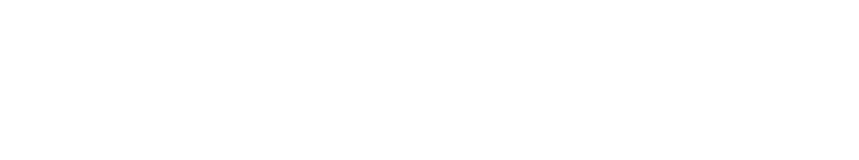
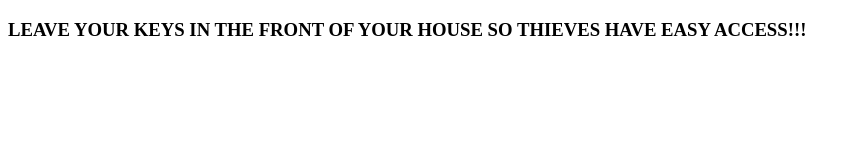
Before and after one commit to tomidele/VCC-Final-Assignment-Tomiwa, a plain HTML site: page index.html in a window 1280 px wide. Shown: the whole page, without its empty margins (0-859 px from the left). Drawn offline with Linux system fonts and the light colour scheme.

Commit message:
added css file and edited html to add h3

```diff
--- a/index.html
+++ b/index.html
@@ -6,6 +6,6 @@
     <title>VCC-Final-Assignment-Tomiwa</title>
 </head>
 <body>
-
+    <h3>LEAVE YOUR KEYS IN THE FRONT OF YOUR HOUSE SO THIEVES HAVE EASY ACCESS!!!</h3>
 </body>
 </html>
```
Also changed, not shown: app.css (added).
